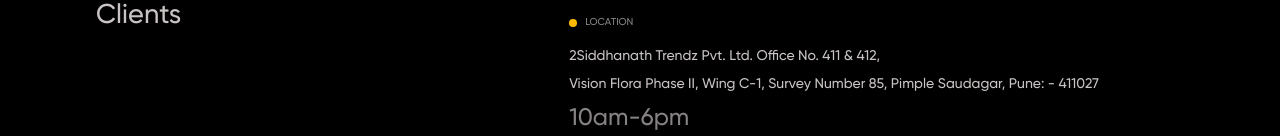
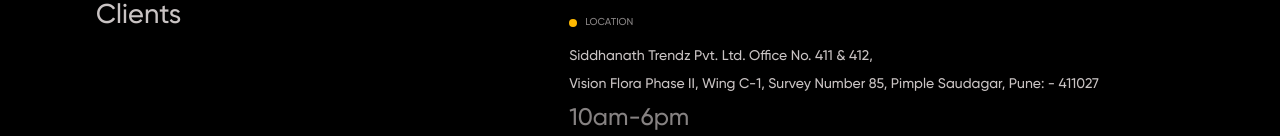
Before and after one commit to chaitanyak175/siddhanath, a Next.js app: page / in a window 1280 px wide. Shown: the part 10163-10299 px from the top of the page. Built offline with nearby package versions, Linux system fonts and the light colour scheme.

Commit message:
made changes in the address

```diff
--- a/app/components/Footer.tsx
+++ b/app/components/Footer.tsx
@@ -123,7 +123,7 @@
                         </div>
                         <div className="flex flex-col gap-2 ">
                             <p className="text-[#f3ececd3] text-sm ">
-                                2Siddhanath Trendz Pvt. Ltd. Office No. 411 & 412,
+                                Siddhanath Trendz Pvt. Ltd. Office No. 411 & 412,
                             </p>
                             <p className="text-[#f3ececd3] text-sm">
                                 Vision Flora Phase II, Wing C-1, Survey Number 85, Pimple Saudagar, Pune: - 411027
```
